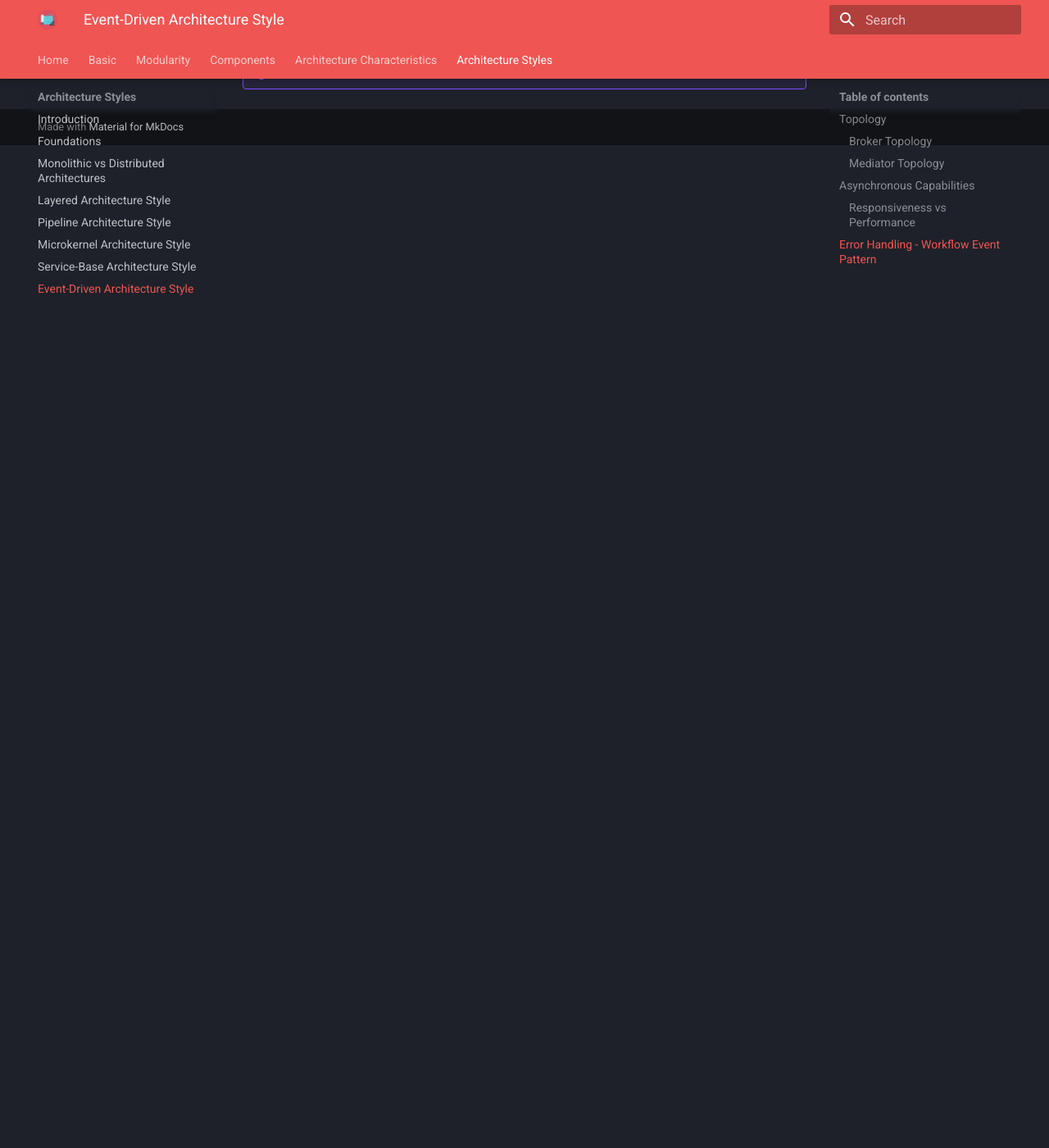
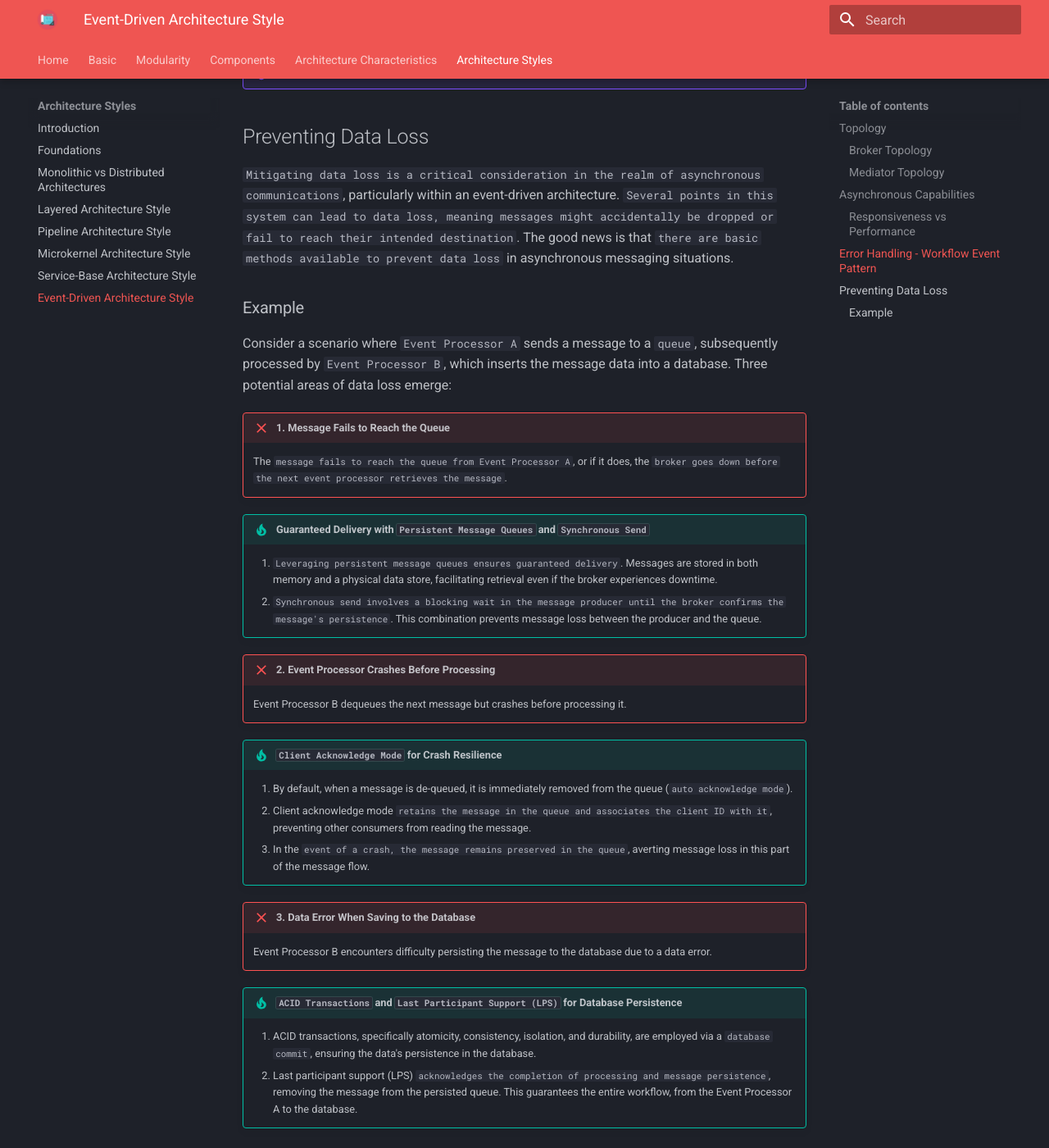
Before and after one commit to RomeroGabriel/mastering-software-architecture, an MkDocs documentation site: the page built from documentation/arch_styles/event_driven_arch.md, in a window 1280 px wide and 1400 px high, scrolled down 7754 px. Shown: the whole window at 82% size. Built offline with MkDocs 1.6.1 and Material for MkDocs 9.7.7, drawn with Linux system fonts in a browser that asks for light colours.

Commit message:
add Preventing Data Loss

```diff
--- a/documentation/arch_styles/event_driven_arch.md
+++ b/documentation/arch_styles/event_driven_arch.md
@@ -153,3 +153,33 @@
 
     ![Error handling with the workflow event pattern from [Fundamentals of Software Architecture.](https://learning.oreilly.com/library/view/fundamentals-of-software/9781492043447/)](https://raw.githubusercontent.com/RomeroGabriel/mastering-software-architecture/main/documentation/images/arch_styles/event-driven-model-workflowevent-example.png)
     > Error handling with the workflow event pattern from [Fundamentals of Software Architecture.](https://learning.oreilly.com/library/view/fundamentals-of-software/9781492043447/)
+
+## Preventing Data Loss
+
+`Mitigating data loss is a critical consideration in the realm of asynchronous communications`, particularly within an event-driven architecture. `Several points in this system can lead to data loss, meaning messages might accidentally be dropped or fail to reach their intended destination`. The good news is that `there are basic methods available to prevent data loss` in asynchronous messaging situations.
+
+### Example
+
+Consider a scenario where `Event Processor A` sends a message to a `queue`, subsequently processed by `Event Processor B`, which inserts the message data into a database. Three potential areas of data loss emerge:
+
+!!! failure "1. Message Fails to Reach the Queue"
+    The `message fails to reach the queue from Event Processor A`, or if it does, the `broker goes down before the next event processor retrieves the message`.
+
+!!! tip "Guaranteed Delivery with `Persistent Message Queues` and `Synchronous Send`"
+    1. `Leveraging persistent message queues ensures guaranteed delivery`. Messages are stored in both memory and a physical data store, facilitating retrieval even if the broker experiences downtime.
+    1. `Synchronous send involves a blocking wait in the message producer until the broker confirms the message's persistence`. This combination prevents message loss between the producer and the queue.
+
+!!! failure "2. Event Processor Crashes Before Processing"
+    Event Processor B dequeues the next message but crashes before processing it.
+
+!!! tip "`Client Acknowledge Mode` for Crash Resilience"
+    1. By default, when a message is de-queued, it is immediately removed from the queue (`auto acknowledge mode`).
+    1. Client acknowledge mode `retains the message in the queue and associates the client ID with it`, preventing other consumers from reading the message.
+    1. In the `event of a crash, the message remains preserved in the queue`, averting message loss in this part of the message flow.
+
+!!! failure "3. Data Error When Saving to the Database"
+    Event Processor B encounters difficulty persisting the message to the database due to a data error.
+
+!!! tip "`ACID Transactions` and `Last Participant Support (LPS)` for Database Persistence"
+    1. ACID transactions, specifically atomicity, consistency, isolation, and durability, are employed via a `database commit`, ensuring the data's persistence in the database.
+    1. Last participant support (LPS) `acknowledges the completion of processing and message persistence`, removing the message from the persisted queue. This guarantees the entire workflow, from the Event Processor A to the database.
```
